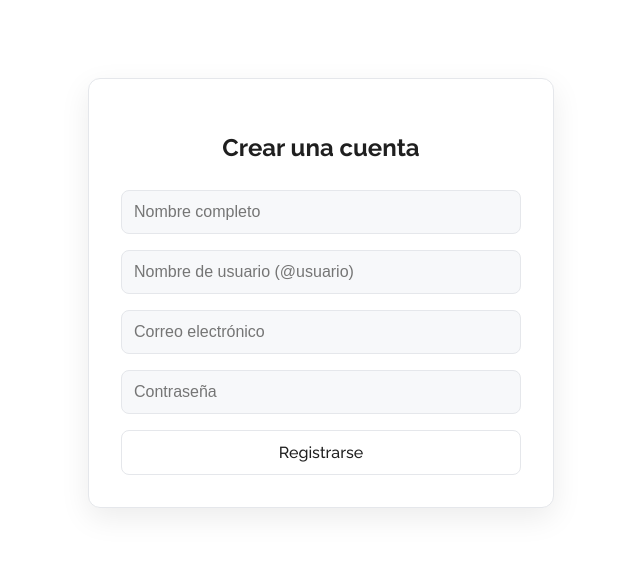
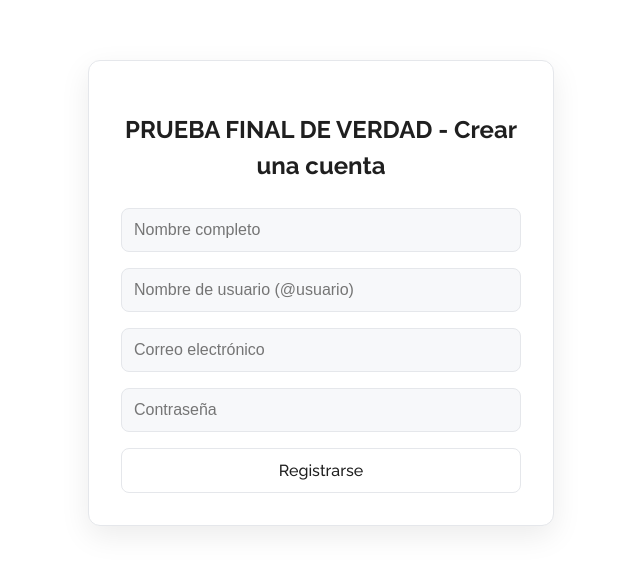
Before and after one commit to MaizeTheGods/Linko-backend, a React (Vite) app in the folder client/: page /register in a window 1280 px wide. Shown: the part 107-676 px from the top of the page, without its empty margins (319-959 px from the left). Built offline with nearby package versions, Linux system fonts and the light colour scheme; no server answers.

Commit message:
Merge: Unificar cambios locales y remotos

```diff
--- a/client/src/pages/RegisterPage.jsx
+++ b/client/src/pages/RegisterPage.jsx
@@ -32,7 +32,7 @@ const RegisterPage = () => {
   return (
     <div className="form-container">
       <div className="form-card">
-        <h2>Crear una cuenta</h2>
+        <h2>PRUEBA FINAL DE VERDAD - Crear una cuenta</h2>
         <form onSubmit={handleSubmit}>
           <input type="text" name="nombre_perfil" placeholder="Nombre completo" onChange={handleChange} required />
           <input type="text" name="nombre_usuario" placeholder="Nombre de usuario (@usuario)" onChange={handleChange} required />
```
Also changed, not shown: 1 other file (tests, documents, lock files or other folders).
